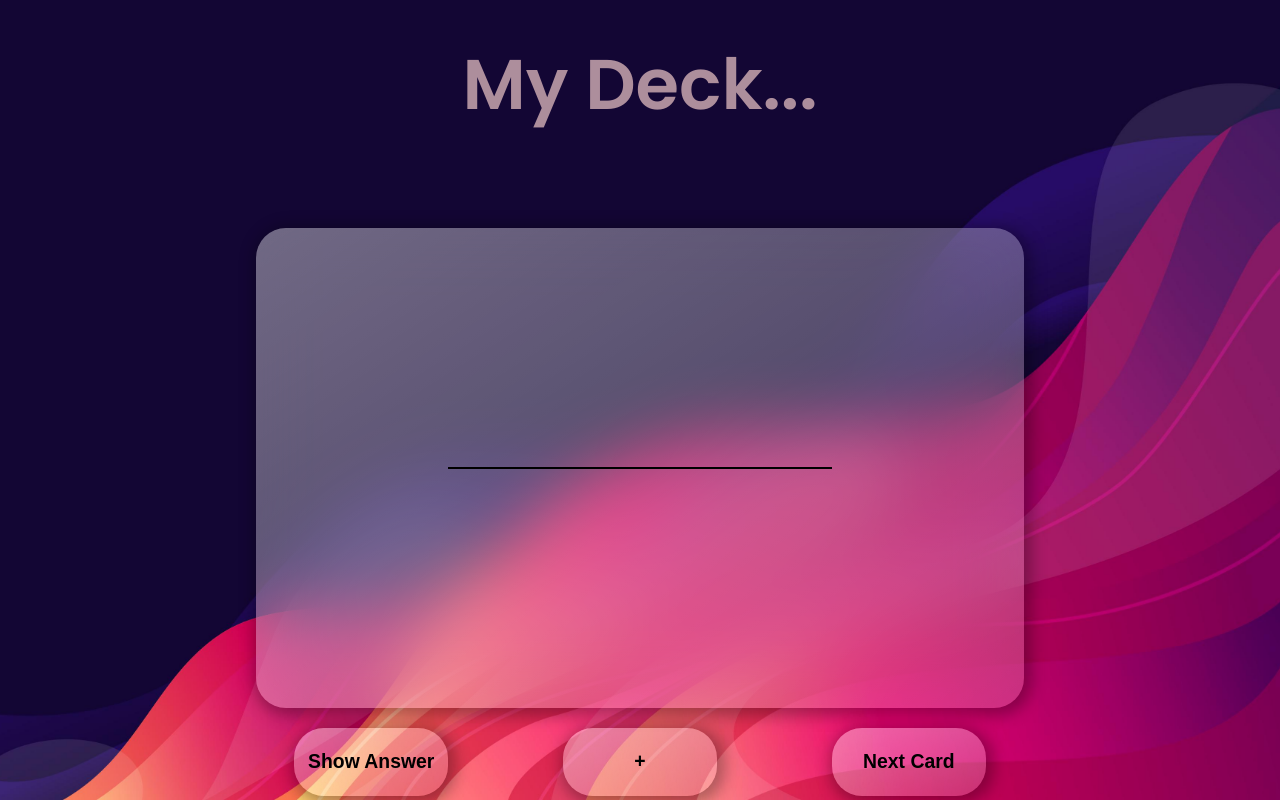
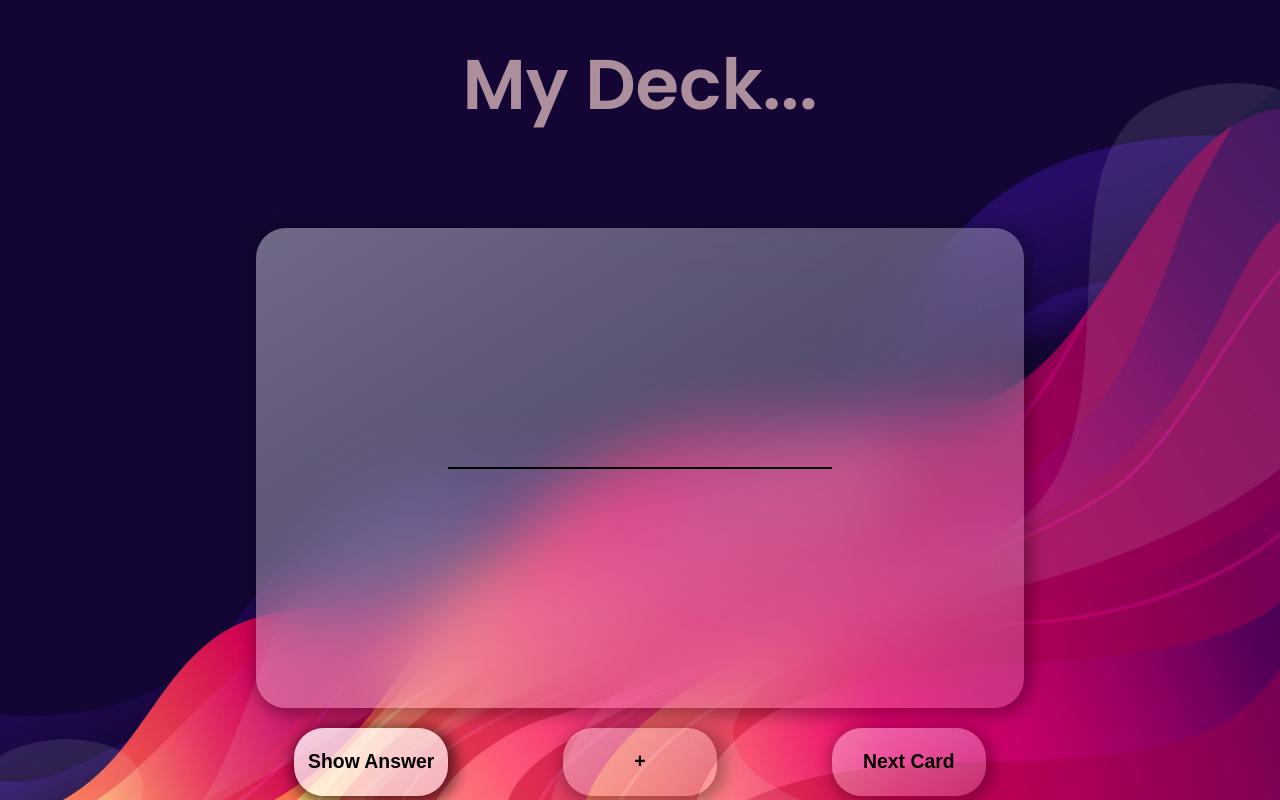
Before and after one commit to christophermickle/flashMeReact, a React (Vite) app: page / in a window 1280 px wide. In both pictures the pointer is over the button 371 px from the left and 761 px from the top of the page. Built offline with nearby package versions, Linux system fonts and the light colour scheme.

Commit message:
Added hover effect for buttons

```diff
--- a/src/index.css
+++ b/src/index.css
@@ -73,6 +73,16 @@ Done with a stop animation at the center location, and start on the right side,
    border:none;
    width:20%;
    height:3.5em;
+   cursor:pointer;
+}
+
+#showAnswer:hover, #nextCard:hover, #showModal:hover, #saveButton:hover, #closeModal:hover {
+  background: linear-gradient(
+    to right bottom,
+    rgba(255,255,255,0.8),
+    rgba(255,255,255,0.6)
+   );
+   box-shadow: 3px 3px 15px 5px rgba(0,0,0,0.6);
 }
 
 #showAnswer {
```
